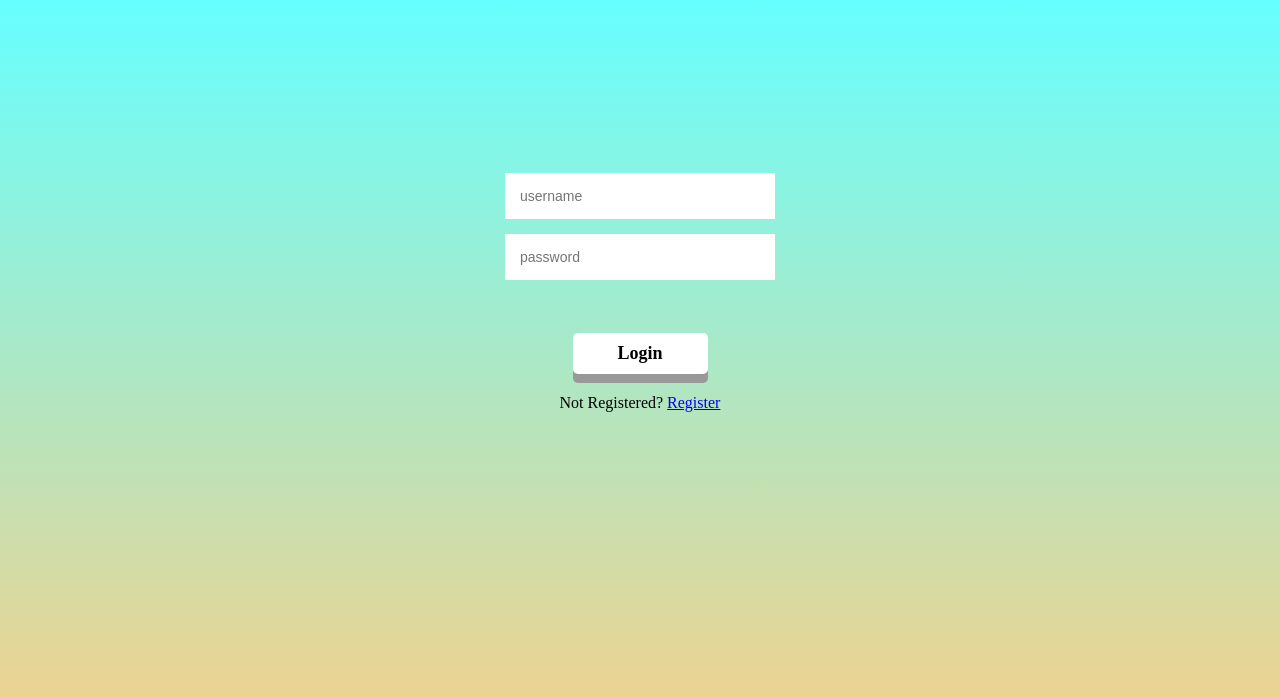
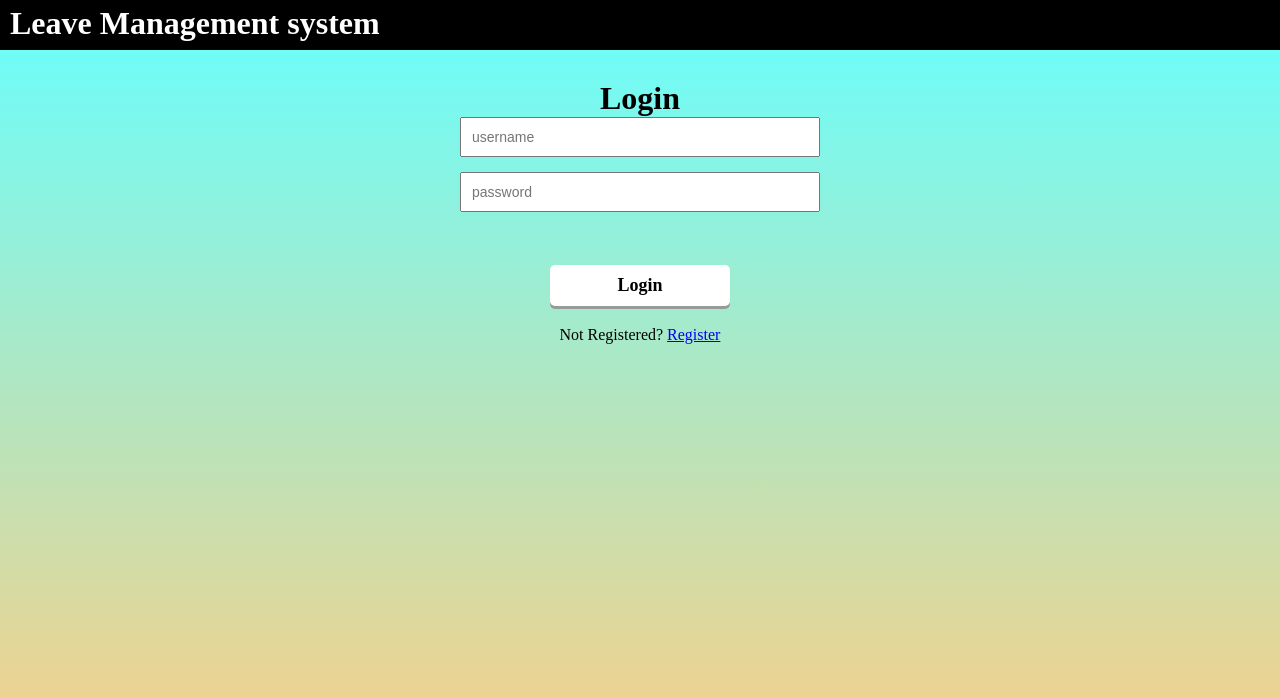
Before and after one commit to AdwaitMinde/Leave_Management, a PHP site: page /login.html in a window 1280 px wide. Shown: the top 697 px of the page. Run offline with PHP 8.4, Linux system fonts and the light colour scheme.

Commit message:
second commit

```diff
--- a/login.css
+++ b/login.css
@@ -4,16 +4,33 @@
 	font-family : sans_serif;
 }
 
+nav{
+	height: 50px;
+	background-color: black;
+	color: white;
+	place-self: front;
+}
+nav h2{
+	font-size: 32px;
+	padding-left: 10px;
+	padding-top: 5px;
+}
+
 body {
-	height:  800px;
+	height:  100vh;
 	background : linear-gradient(to bottom, #66ffff 0%, #ffcc80 100%);
+	opacity: 100%;
+}
 
+body h1{
+	text-align: center;
+	padding-top: 10px;
 }
 
 
 .login-page{
 	width: 360px;
-	padding: 10% 0 0;
+	padding: 20px 0 0;
 	margin: auto;
 
 }
@@ -23,7 +40,7 @@ body {
 	z-index: 1;
 	max-width: 360px;
 	margin: 0 auto 10px;
-	padding: 45px;
+	padding: 0px;
 	text-align: center;
 }
 
@@ -31,9 +48,9 @@ body {
 	font-family: sans-serif;
 	outline: 1;
 	width: 100%;
-	border: 0;
+	border: 10;
 	margin: 0 0 15PX;
-	padding: 15px;
+	padding: 10px;
 	box-sizing: border-box;
 	font-size: 14px;
 }
@@ -49,7 +66,7 @@ body {
 		border: 0;
 		border-radius: 5px;
 		background-color: white ;
-		box-shadow: 0 9px #999;
+		box-shadow: 0 3px #999;
 }
 
 .form button:hover{
--- a/login.html
+++ b/login.html
@@ -4,9 +4,13 @@
 		<link rel="stylesheet" href="login.css">
 	</head>
 	<body>
+		<nav>
+			<h2>Leave Management system</h2>
+		</nav>
 		<div class="login-page">
 		<div class="form">
 			<form class="register-form">
+				<h1>Register</h1>
 				<input type="text" placeholder="username"/>
 				<input type="text" placeholder="password"/>
 				<input type="text" placeholder="email"/>
@@ -17,6 +21,7 @@
 			</form>
 
 			<form class="login-form">
+				<h1>Login</h1>
 			<input type="text" placeholder="username"/>
 			<input type="password" placeholder="password"/>
 			<br></br>
```
Also changed, not shown: client.html (added, +65 -0 lines). Lines whose indentation alone changed are shown as unchanged.
